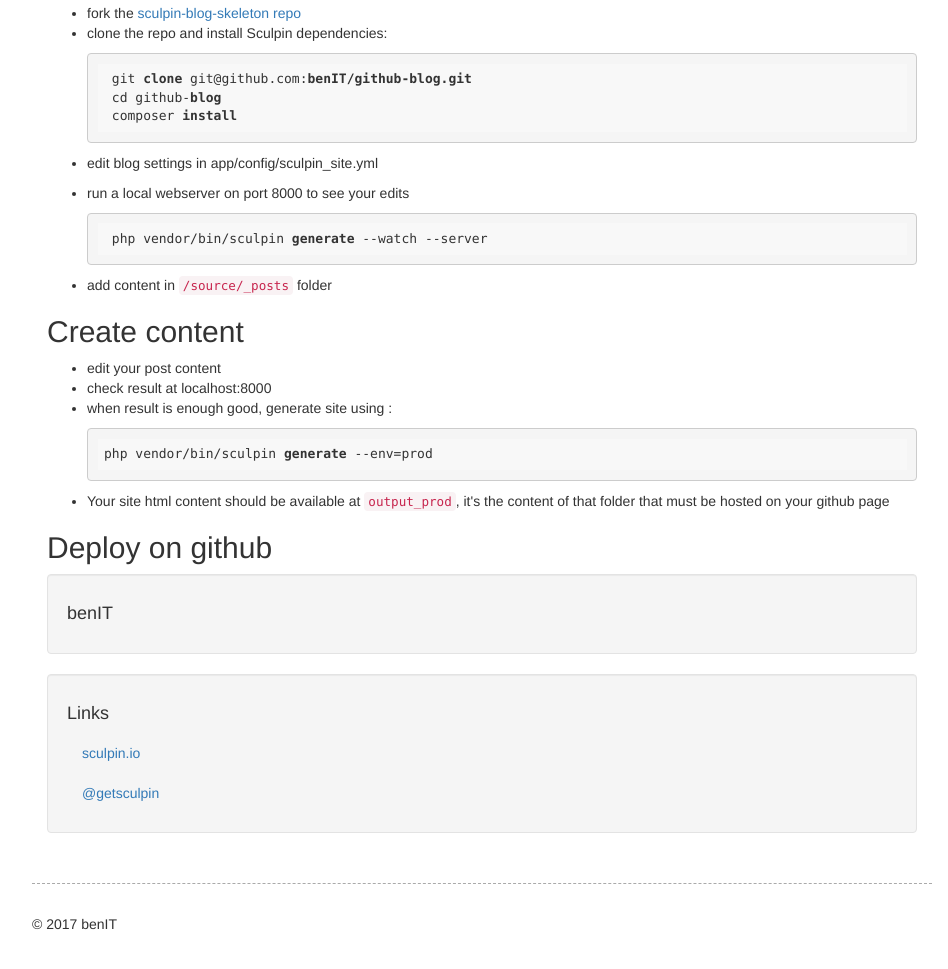
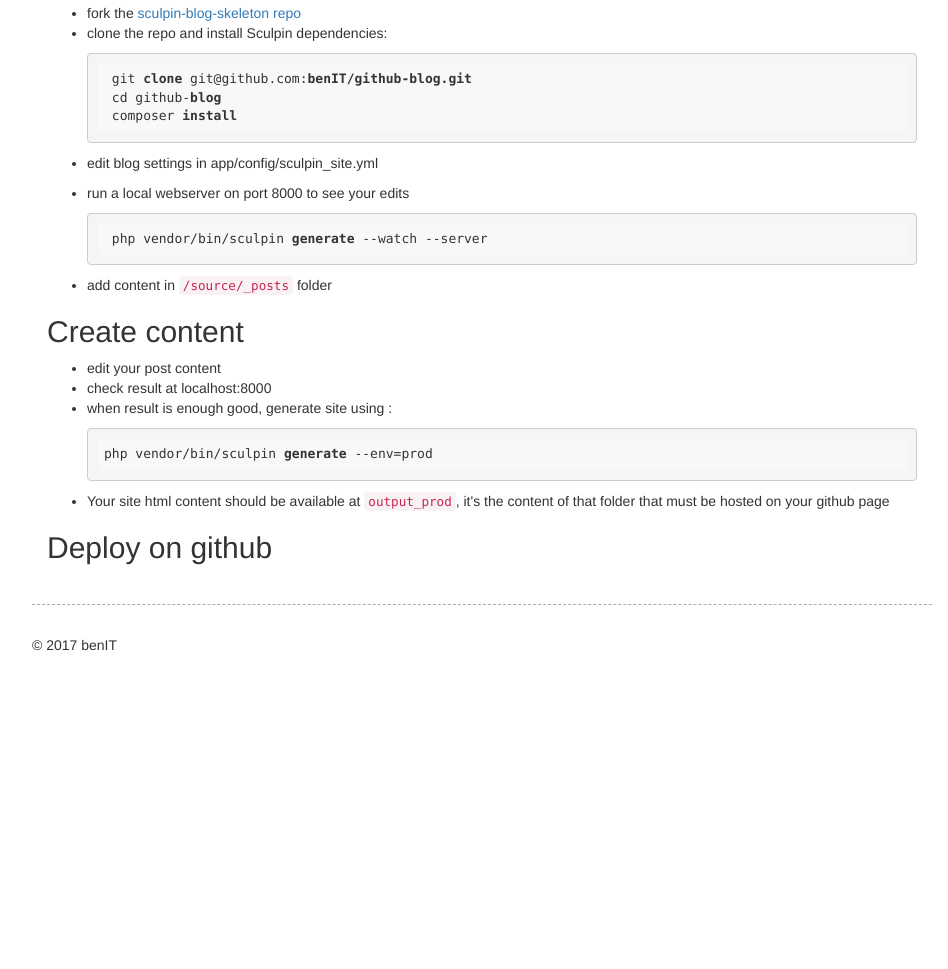
Before and after one commit to benIT/benit.github.io, a plain HTML site: page index.html in a window 1280 px wide. Shown: the part 223-1192 px from the top of the page, without its empty margins (158-1106 px from the left). After the commit the page ends 948 px from the top, so only its background shows below. Drawn offline with nearby package versions, Linux system fonts and the light colour scheme.

```diff
--- a/atom.xml
+++ b/atom.xml
@@ -3,7 +3,7 @@
     <title><![CDATA[benIT]]></title>
     <link href="/atom.xml" rel="self"/>
     <link href="/"/>
-    <updated>2017-03-29T07:42:45+00:00</updated>
+    <updated>2017-03-29T08:02:26+00:00</updated>
     <id>/</id>
         <generator uri="http://sculpin.io/">Sculpin</generator>
             <entry>
--- a/blog/categories/Sculpin.xml
+++ b/blog/categories/Sculpin.xml
@@ -3,7 +3,7 @@
     <title><![CDATA[benIT]]></title>
     <link href="/blog/categories/Sculpin.xml" rel="self"/>
     <link href="/"/>
-    <updated>2017-03-29T07:42:45+00:00</updated>
+    <updated>2017-03-29T08:02:26+00:00</updated>
     <id>/</id>
         <generator uri="http://sculpin.io/">Sculpin</generator>
             <entry>
--- a/index.html
+++ b/index.html
@@ -110,18 +110,18 @@
         </div>
             </article>
                 </div>
-                <div class="span4 sidebar">
-                    <div class="well">
-                        <h4>benIT</h4>
-                    </div>
-                    <div class="well sidebar-nav">
-                        <h4>Links</h4>
-                        <ul class="nav">
-                            <li><a href="http://sculpin.io">sculpin.io</a></li>
-                            <li><a href="http://twitter.com/getsculpin">@getsculpin</a></li>
-                        </ul>
-                    </div>
-                </div>
+                <!--<div class="span4 sidebar">-->
+                    <!--<div class="well">-->
+                        <!--<h4>benIT</h4>-->
+                    <!--</div>-->
+                    <!--<div class="well sidebar-nav">-->
+                        <!--<h4>Links</h4>-->
+                        <!--<ul class="nav">-->
+                            <!--<li><a href="http://sculpin.io">sculpin.io</a></li>-->
+                            <!--<li><a href="http://twitter.com/getsculpin">@getsculpin</a></li>-->
+                        <!--</ul>-->
+                    <!--</div>-->
+                <!--</div>-->
             </div>
         </div>
         <footer class="container">
```
Also changed, not shown: 404.html (+12 -12 lines), about/index.html (+12 -12 lines), blog/2017/03/28/getting-started-with-sculpin/index.html (+12 -12 lines), blog/categories/Sculpin/index.html (+12 -12 lines), blog/categories/index.html (+12 -12 lines), blog/index.html (+12 -12 lines), blog/tags/index.html (+12 -12 lines).
